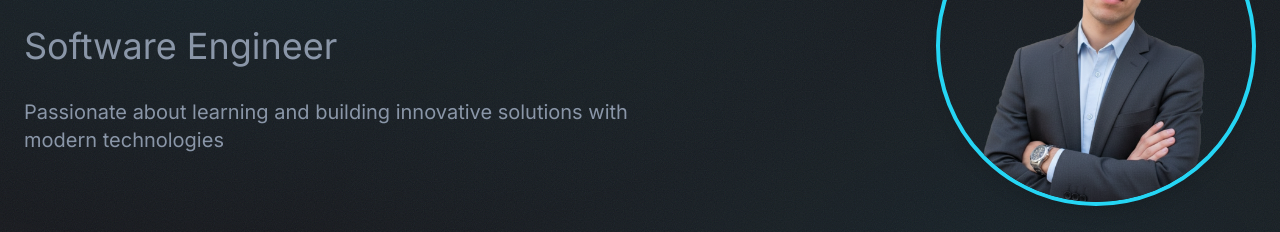
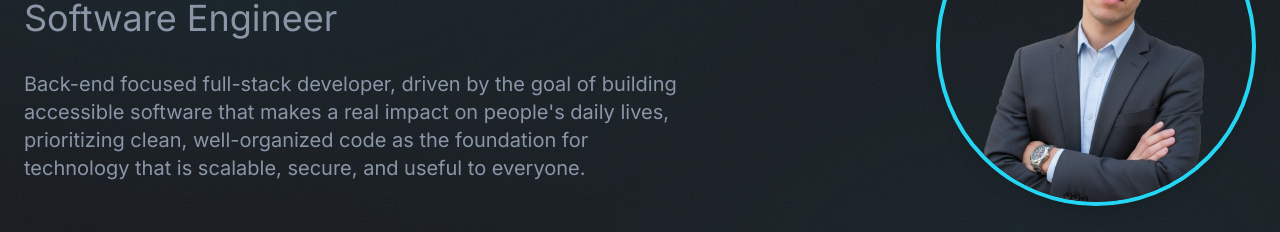
Before and after one commit to guiledo/portfolio-website, a React (Vite) app: page / in a window 1280 px wide. Shown: the part 354-586 px from the top of the page. Built offline with nearby package versions, Linux system fonts and the light colour scheme.

Commit message:
Update hero description in translations for improved clarity and impact

```diff
--- a/src/data/translations.ts
+++ b/src/data/translations.ts
@@ -9,7 +9,7 @@ export const translations = {
     'nav.contact': 'Contact',
     'hero.greeting': "Hi, I'm",
     'hero.title': 'Software Engineer',
-    'hero.description': 'Passionate about learning and building innovative solutions with modern technologies',
+    'hero.description': "Back-end focused full-stack developer, driven by the goal of building accessible software that makes a real impact on people's daily lives, prioritizing clean, well-organized code as the foundation for technology that is scalable, secure, and useful to everyone.",
     'hero.resume': 'Resume',
     'about.title': 'About Me',
     'about.description': 'I\'m a Computer Science student passionate about software development and technology. Currently learning full-stack development, I enjoy exploring new technologies and building projects that solve real-world problems. I\'m eager to gain practical experience and contribute to meaningful software solutions.',
@@ -46,7 +46,7 @@ export const translations = {
     'nav.contact': 'Contato',
     'hero.greeting': 'Olá, eu sou',
     'hero.title': 'Desenvolvedor de Software',
-    'hero.description': 'Apaixonado por aprender e construir soluções inovadoras com tecnologias modernas',
+    'hero.description': 'Desenvolvedor full-stack com foco em back-end, impulsionado pelo objetivo de construir software acessível que cause um impacto real na vida diária das pessoas, priorizando código limpo e bem organizado como a base para tecnologia que seja escalável, segura e útil para todos.',
     'hero.resume': 'Currículo',
     'about.title': 'Sobre Mim',
     'about.description': 'Sou um estudante de Ciência da Computação apaixonado por desenvolvimento de software e tecnologia. Atualmente aprendendo desenvolvimento full-stack, gosto de explorar novas tecnologias e construir projetos que resolvem problemas do mundo real. Estou ansioso para ganhar experiência prática e contribuir para soluções de software significativas.',
```
